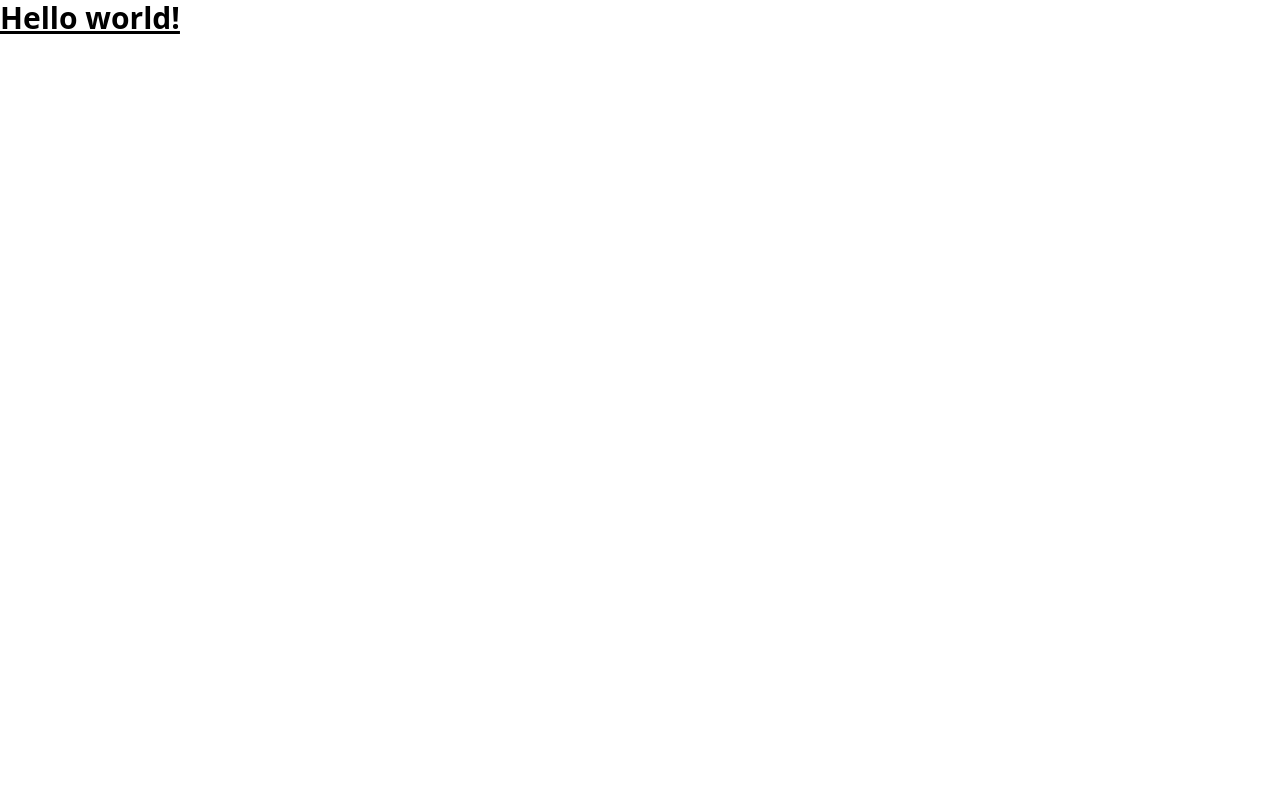
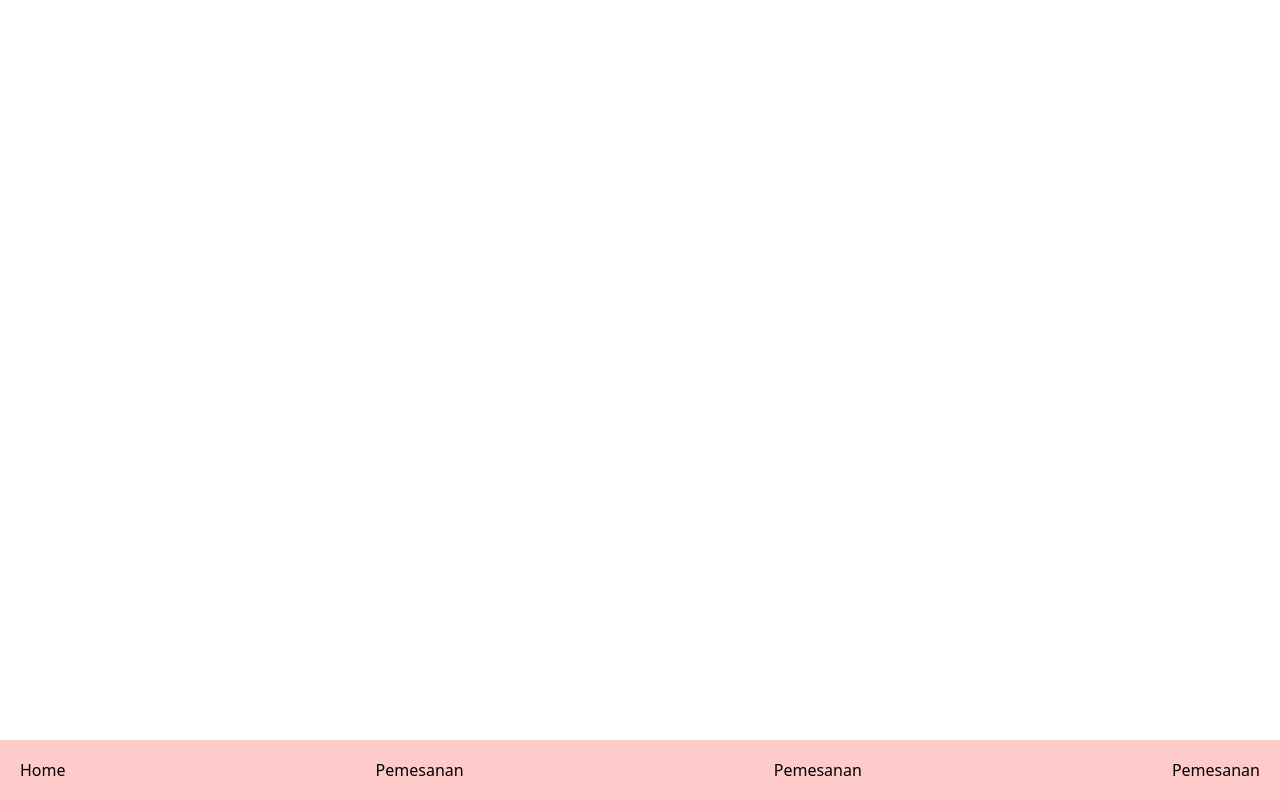
Before and after one commit to farhanisty/kommas-prokhir, a React (Vite) app: page / in a window 1280 px wide. Built offline with nearby package versions, Linux system fonts and the light colour scheme.

Commit message:
install react icons

```diff
--- a/package.json
+++ b/package.json
@@ -4,7 +4,7 @@
   "version": "0.0.0",
   "type": "module",
   "scripts": {
-    "dev": "vite",
+    "dev": "vite --host",
     "build": "vite build",
     "lint": "eslint .",
     "preview": "vite preview"
@@ -12,6 +12,7 @@
   "dependencies": {
     "react": "^18.3.1",
     "react-dom": "^18.3.1",
+    "react-icons": "^5.4.0",
     "react-router-dom": "^7.0.2"
   },
   "devDependencies": {
--- /dev/null
+++ b/src/components/FootBar.jsx
@@ -0,0 +1,12 @@
+export default function FootBar() {
+  return (
+    <footer className="absolute bottom-0 left-0 right-0 bg-red-200 h-[60px] flex items-center px-5">
+      <ul className="flex justify-between w-full">
+        <li>Home</li>
+        <li>Pemesanan</li>
+        <li>Pemesanan</li>
+        <li>Pemesanan</li>
+      </ul>
+    </footer>
+  );
+}
--- a/src/pages/Home.jsx
+++ b/src/pages/Home.jsx
@@ -1,3 +1,9 @@
+import FootBar from "./../components/FootBar.jsx";
+
 export default function Home() {
-  return <h1 className="text-3xl font-bold underline">Hello world!</h1>;
+  return (
+    <footer>
+      <FootBar></FootBar>
+    </footer>
+  );
 }
```
Also changed, not shown: 1 other file (tests, documents, lock files or other folders).
